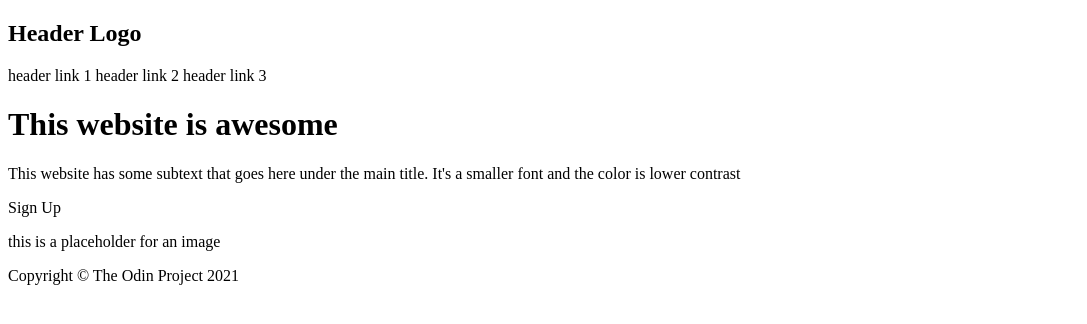
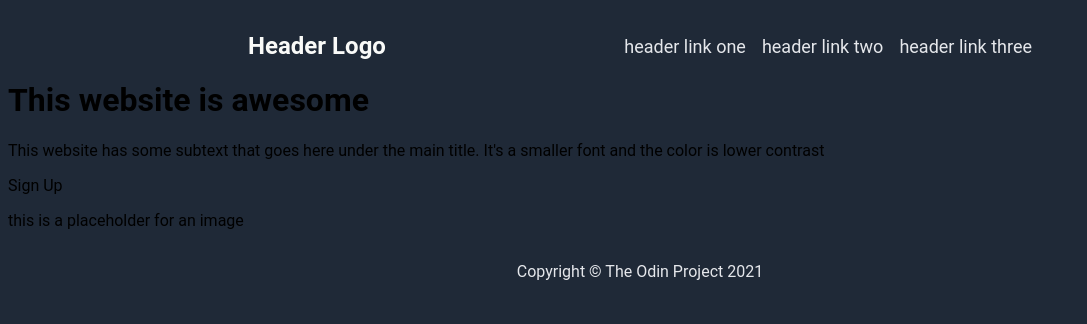
Before and after one commit to renkaichen/odin-landing-page, a plain HTML site: page index.html in a window 1280 px wide. Shown: the whole page, without its empty margins (0-1087 px from the left). Drawn offline with Linux system fonts and the light colour scheme.

Commit message:
Add header and footer css styling

```diff
--- a/index.html
+++ b/index.html
@@ -9,9 +9,9 @@
         <div class="header">
             <h2>Header Logo</h2>
             <div class="header-links">
-                <a>header link 1</a>
-                <a>header link 2</a>
-                <a>header link 3</a>
+                <a>header link one</a>
+                <a>header link two</a>
+                <a>header link three</a>
             </div>
         </div>
         <div class="section-1">
--- a/style.css
+++ b/style.css
@@ -0,0 +1,39 @@
+* {
+    background-color: #1F2937;
+    font-family: "Roboto", sans-serif;
+}
+
+body {
+    display: flex;
+    flex-direction: column;
+}
+
+.header {
+    display: flex;
+    color: #F9FAF8;
+    size: 24px;
+    align-items: center;
+    justify-content: space-between;
+    margin-top: 24px;
+}
+
+.header-links {
+    display: flex;
+    gap: 16px;
+    font-size: 18px;
+    color: #E5E7EB;
+    margin-right: 240px;
+}
+
+h2 {
+    margin: 0px;
+    padding: 0px;
+    margin-left: 240px;
+}
+
+.footer {
+    display: flex;
+    justify-content: center;
+    align-items: center;
+    color: #E5E7EB;
+}
```
